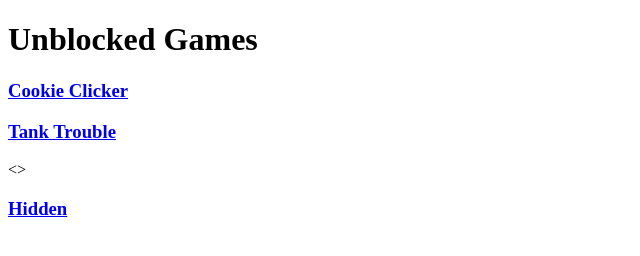
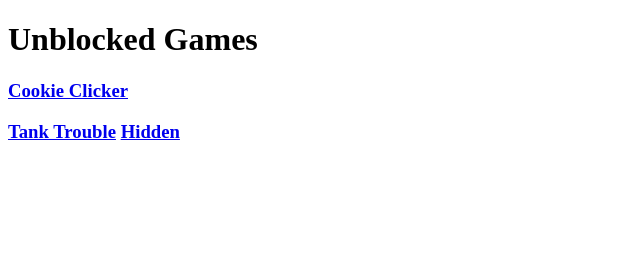
Before and after one commit to Stormyskitten/stormyskitten.github.io, a plain HTML site: page index.html in a window 1280 px wide. Shown: the whole page, without its empty margins (0-640 px from the left). Drawn offline with Linux system fonts and the light colour scheme.

Commit message:
Update index.html

```diff
--- a/index.html
+++ b/index.html
@@ -6,6 +6,6 @@
   <body>
     <h1>Unblocked Games</h1>
     <a href = "stormyskitten.github.io/CookieClickerUnblocked"><h3>Cookie Clicker</h3></a>
-    <a href = "stormyskitten.github.io/TankTroubleUnblocked"><h3>Tank Trouble</h3></a><h3>  </h3><><a href = "stormyskitten.github.io/TankTroubleUnblocked/Camo/ttu.html"><h3>Hidden</h3></a>
+    <h3><a href = "stormyskitten.github.io/TankTroubleUnblocked">Tank Trouble</a> <a href = "stormyskitten.github.io/TankTroubleUnblocked/Camo/ttu.html">Hidden</a></h3>
   </body>
 </html>
```
